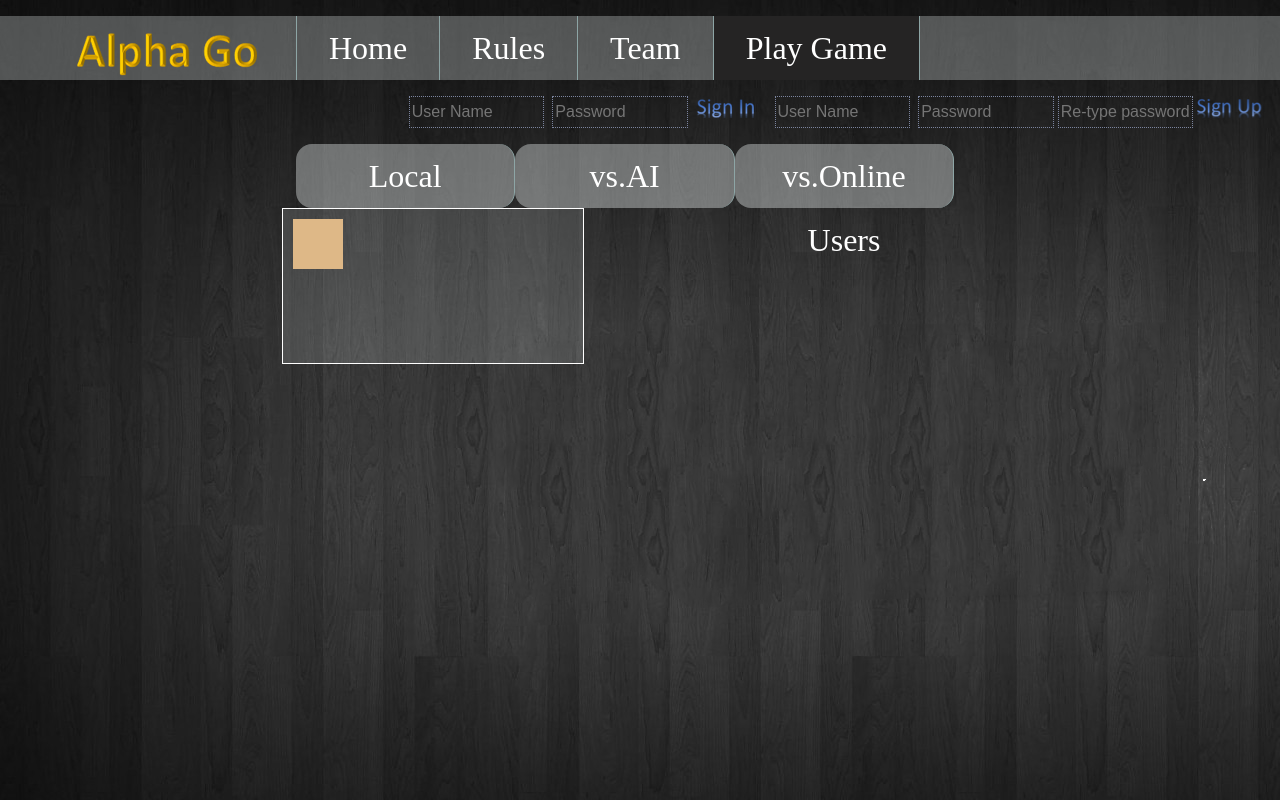
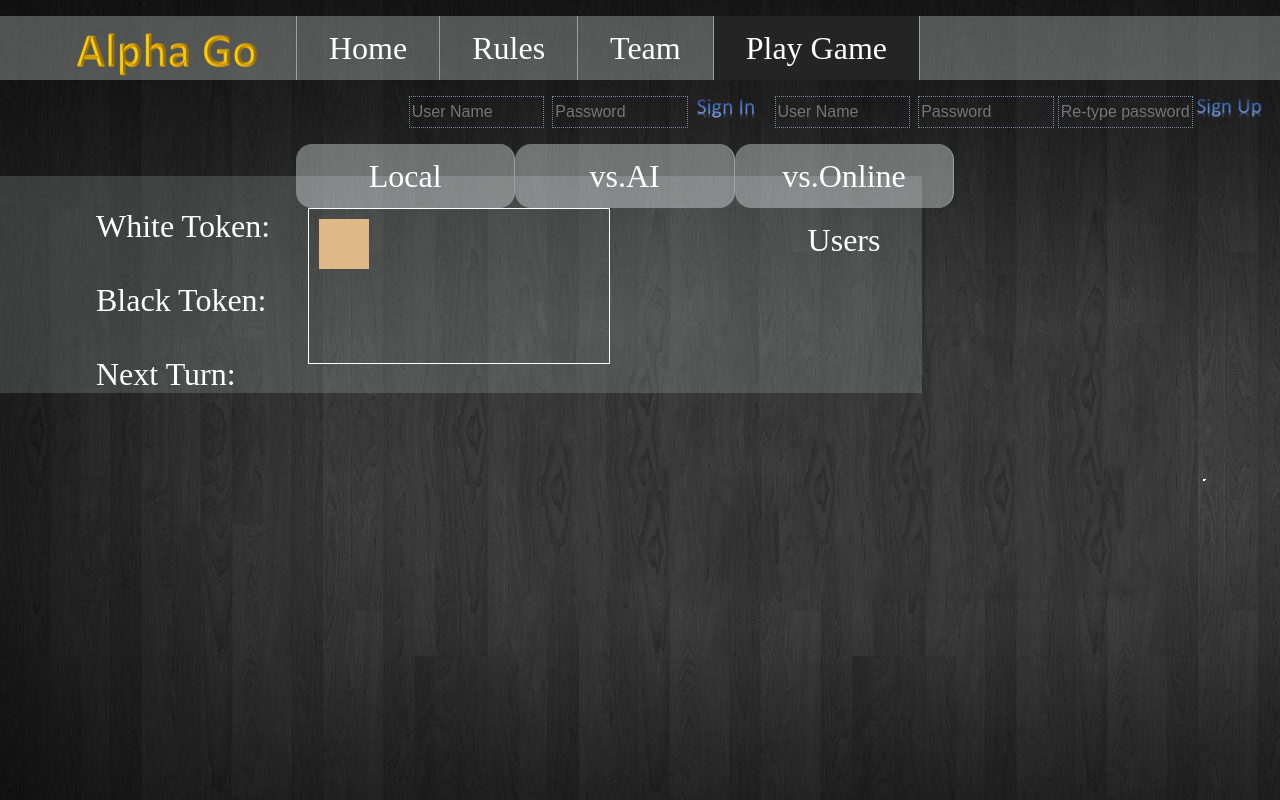
Before and after one commit to JIAXUXJ/299proj, a website: page public/startPlay.html in a window 1280 px wide. Shown: the top 800 px of the page. Drawn offline with Linux system fonts and the light colour scheme.

Commit message:
More of Jia's UI changes.

```diff
--- /dev/null
+++ b/public/css/TokenColor.css
@@ -0,0 +1,2 @@
+.white{}
+.black{}
--- a/public/css/gameSetting.css
+++ b/public/css/gameSetting.css
@@ -18,3 +18,4 @@
 .spec-table{width: 17em; text-align: center; margin-top: 0.5em; border: 0.1em dashed #d6b01c; color: #ffffff; padding-bottom: 1em;}
 .spec-table thead tr th{padding-right: 1em; text-align: center;}
 /*.spec-table th{border-right: 0.1em solid rgba(232, 241, 111, 0.2);}*/
+#side-banner{width: 23%; padding-left: 3em; color: #ffffff; font-size: 2em;}
--- a/public/css/new-version.css
+++ b/public/css/new-version.css
@@ -27,7 +27,7 @@ body{background: url("../img/20160606211514.png"); margin: 0 auto;}
 .spectate{background-color: rgba(229, 236, 234, 0.3); width: 55em; height: 42em; margin-top: 5em; margin-right: 5em;}
 .remainder{color: #ffffff; position: fixed;right: 13em; top: 5em; display: none; font-size: 1.2em;}
 
-.canvas{width: 50%; height: 52em; margin-left: 22%;}
+.canvas{width: 72%; height: 52em;}
 
 .customize{background-color: rgba(229, 236, 234, 0.3);height: 100%; width: 100%; border-radius: 2.5em; font-size: 1.4em;}
 .remove-ul-default ul li{list-style: none; display: block;font-size: 1.5em; color: #344a5a;}
--- a/public/js/drawBoard.js
+++ b/public/js/drawBoard.js
@@ -78,6 +78,7 @@ function drawBoard() {
         svg.append(makeLine(1, a, H-1, a));
     }
 
+
     canvas.append(svg);
 }
 function init() {
--- /dev/null
+++ b/public/js/gamePlay.js
@@ -0,0 +1,10 @@
+/**
+ * Created by Joye on 2016-07-21.
+ */
+function gamePlay(){
+
+    $('#canvas-board').on('mouseover', function () {
+        $(this)[0].style.cursor = "help";
+    });
+}
+gamePlay();
--- a/public/startPlay.html
+++ b/public/startPlay.html
@@ -5,6 +5,7 @@
     <title>GAME SETTINGS</title>
     <link rel="stylesheet" type="text/css" href="css/new-version.css">
     <link rel="stylesheet" type="text/css" href="css/gameSetting.css">
+    <link rel="stylesheet" type="text/css" href="css/TokenColor.css">
 </head>
 <body>
 <div class="top-nav-login top-nav">
@@ -41,9 +42,14 @@
         <li class="left"><a href="playGameNetwork.html">vs.Online Users</a></li>
     </ul>
 </div>
-<div class="canvas f-cb">
-    <div class="left board">
-        <div id="canvas-board">
+<div class="canvas">
+    <div class="board f-cb">
+        <div id="side-banner" class="left">
+            <div>White Token:</div><br>
+            <div>Black Token:</div><br>
+            <div>Next Turn:</div>
+        </div>
+        <div id="canvas-board" class="left">
 
         </div>
     </div>
@@ -54,4 +60,5 @@
 <script type="text/javascript" src="js/style.js"></script>
 <script type="text/javascript" src="js/svgFactory.js"></script>
 <script type="text/javascript" src="js/drawBoard.js"></script>
+<script type="text/javascript" src="js/gamePlay.js"></script>
 </html>
```
